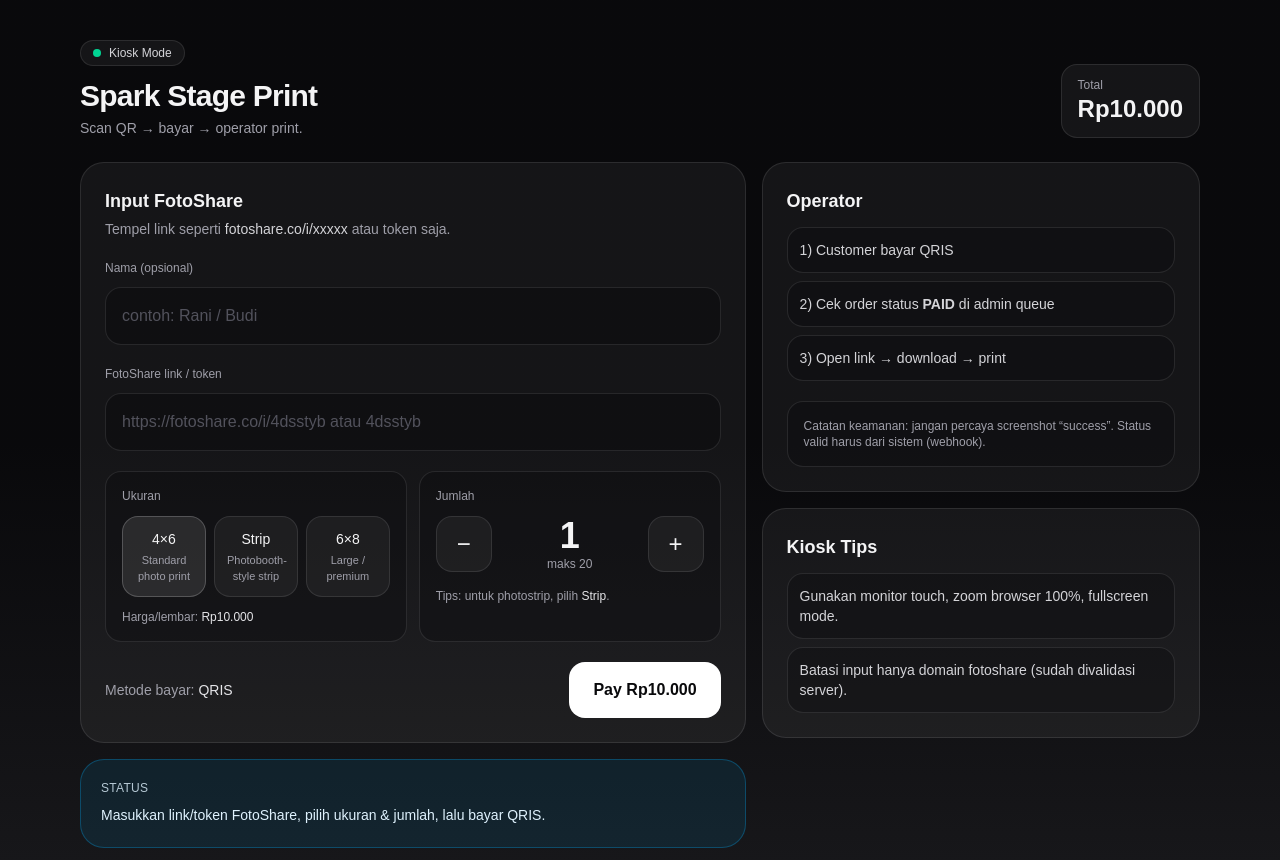
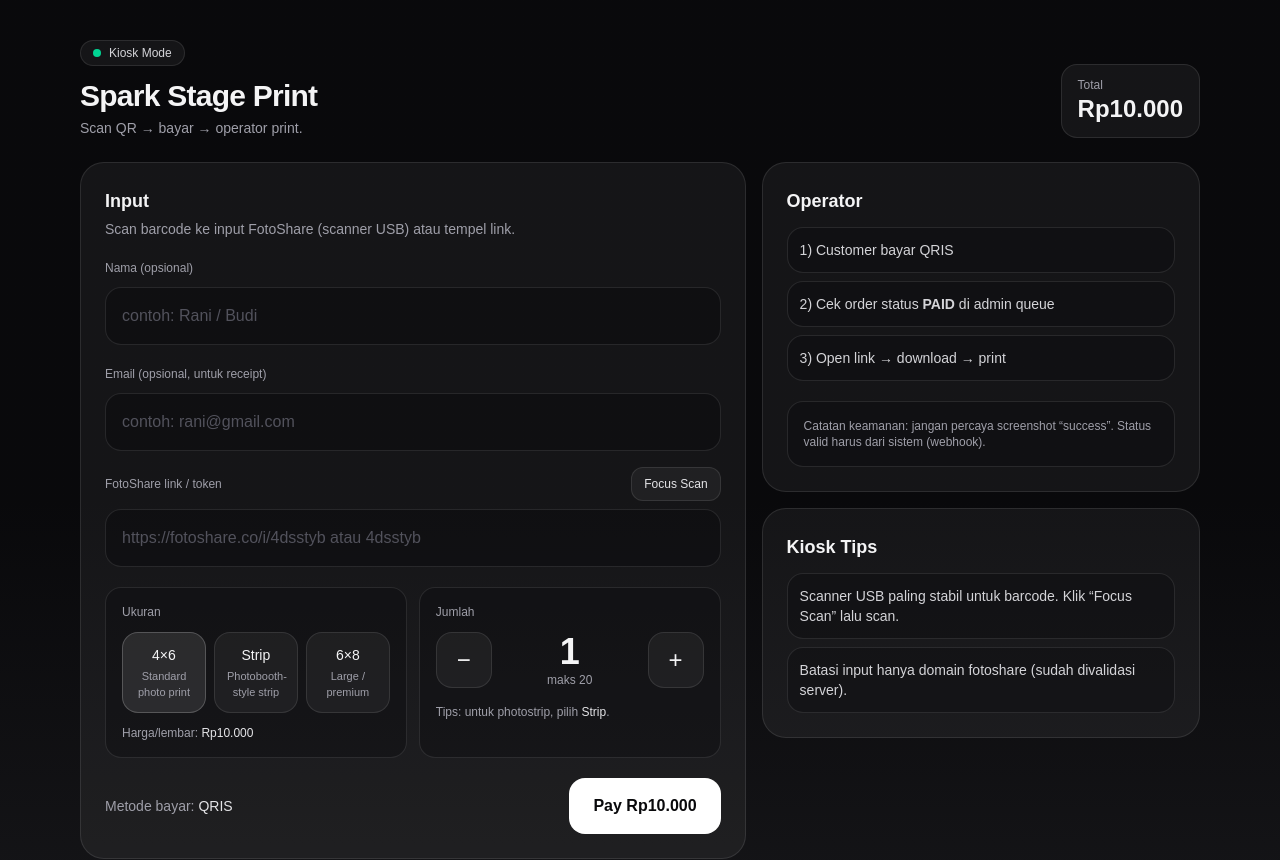
Before and after one commit to KalebGibran/spark-print, a Next.js app: page / in a window 1280 px wide. Shown: the top 860 px of the page. Built offline with nearby package versions, Linux system fonts and the light colour scheme; no server answers.

Commit message:
Email receipt, name and include email, name to admin page

```diff
--- a/app/admin/page.tsx
+++ b/app/admin/page.tsx
@@ -4,6 +4,8 @@ import { useEffect, useMemo, useState } from "react";
 
 type Order = {
   id: string;
+  customer_name: string | null;
+  customer_email: string | null;
   fotoshare_token: string;
   size: string;
   qty: number;
@@ -117,6 +119,8 @@ export default function AdminPage() {
               <tr>
                 <th className="px-4 py-3 text-left">Paid at</th>
                 <th className="px-4 py-3 text-left">Token</th>
+                <th className="px-4 py-3 text-left">Name</th>
+                <th className="px-4 py-3 text-left">Email</th>
                 <th className="px-4 py-3 text-left">Size</th>
                 <th className="px-4 py-3 text-left">Qty</th>
                 <th className="px-4 py-3 text-left">Total</th>
@@ -130,6 +134,8 @@ export default function AdminPage() {
                 <tr key={o.id} className="border-t border-white/10">
                   <td className="px-4 py-3">{o.paid_at ?? "-"}</td>
                   <td className="px-4 py-3 font-mono">{o.fotoshare_token}</td>
+                  <td className="px-4 py-3">{o.customer_name || "-"}</td>
+                  <td className="px-4 py-3">{o.customer_email || "-"}</td>
                   <td className="px-4 py-3">{o.size}</td>
                   <td className="px-4 py-3">{o.qty}</td>
                   <td className="px-4 py-3">Rp{formatIDR(o.amount)}</td>
--- a/app/api/print-orders/route.ts
+++ b/app/api/print-orders/route.ts
@@ -1,16 +1,21 @@
 import { NextResponse } from "next/server";
 import crypto from "crypto";
-import { supabaseAdmin } from "../../../lib/supabaseAdmin";
+import { supabaseAdmin } from "@/lib/supabaseAdmin";
 
 const MIDTRANS_SERVER_KEY = process.env.MIDTRANS_SERVER_KEY!;
 const MIDTRANS_IS_PRODUCTION = process.env.MIDTRANS_IS_PRODUCTION === "true";
 
+type SizeKey = "4x6" | "strip" | "6x8";
+
 function parseFotoshareToken(input: string): string {
   const s = input.trim();
+
+  // allow token-only
   if (!s.includes("://")) {
     if (!/^[a-zA-Z0-9]+$/.test(s)) throw new Error("Invalid token");
     return s;
   }
+
   const u = new URL(s);
   if (u.hostname !== "fotoshare.co") throw new Error("Only fotoshare.co allowed");
   const m = u.pathname.match(/^\/i\/([a-zA-Z0-9]+)$/);
@@ -22,20 +27,34 @@ function midtransAuth(serverKey: string) {
   return "Basic " + Buffer.from(`${serverKey}:`).toString("base64");
 }
 
+function isValidEmail(email: string) {
+  if (!email) return true; // optional
+  // simple robust-enough check
+  return /^[^\s@]+@[^\s@]+\.[^\s@]+$/.test(email);
+}
+
 export async function POST(req: Request) {
   try {
     const body = await req.json();
+
     const fotoshare_input = String(body?.fotoshare_input ?? "");
     const qty = Number(body?.qty ?? 1);
-    const size = String(body?.size ?? "4x6");
+    const size = String(body?.size ?? "4x6") as SizeKey;
+
+    const customer_name = String(body?.customer_name ?? "").trim().slice(0, 40);
+    const customer_email = String(body?.customer_email ?? "").trim().toLowerCase().slice(0, 120);
 
     if (!fotoshare_input) return NextResponse.json({ error: "fotoshare_input required" }, { status: 400 });
     if (!Number.isFinite(qty) || qty < 1 || qty > 20) return NextResponse.json({ error: "qty must be 1..20" }, { status: 400 });
 
-    const allowedSizes = new Set(["4x6", "strip", "6x8"]);
+    const allowedSizes = new Set<SizeKey>(["4x6", "strip", "6x8"]);
     if (!allowedSizes.has(size)) return NextResponse.json({ error: "invalid size" }, { status: 400 });
 
-    // sementara pricing dummy (kamu bisa ganti nanti)
+    if (!isValidEmail(customer_email)) {
+      return NextResponse.json({ error: "invalid email" }, { status: 400 });
+    }
+
+    // pricing (sementara)
     const unitPrice = size === "6x8" ? 20000 : size === "strip" ? 15000 : 10000;
     const grossAmount = unitPrice * qty;
 
@@ -44,7 +63,7 @@ export async function POST(req: Request) {
     const shortRand = crypto.randomBytes(4).toString("hex");
     const midtrans_order_id = `PRINT-${Date.now()}-${shortRand}`.slice(0, 50);
 
-    // insert dulu
+    // insert order dulu
     const { data: order, error: insErr } = await supabaseAdmin
       .from("print_orders")
       .insert({
@@ -54,6 +73,8 @@ export async function POST(req: Request) {
         qty,
         amount: grossAmount,
         status: "PENDING",
+        customer_name: customer_name || null,
+        customer_email: customer_email || null,
       })
       .select("*")
       .single();
@@ -66,10 +87,15 @@ export async function POST(req: Request) {
 
     const payload = {
       transaction_details: { order_id: midtrans_order_id, gross_amount: grossAmount },
-      enabled_payments: ["gopay"], // nanti di client: gopayMode:"qr"
+      enabled_payments: ["gopay"], // kiosk QR via gopayMode:"qr"
       item_details: [
         { id: `print-${size}`, price: unitPrice, quantity: qty, name: `Photo Print ${size}` },
       ],
+      // optional: tampilkan customer detail di UI payment
+      customer_details: {
+        first_name: customer_name || "Customer",
+        email: customer_email || undefined,
+      },
     };
 
     const resp = await fetch(snapUrl, {
--- a/app/page.tsx
+++ b/app/page.tsx
@@ -1,7 +1,7 @@
 "use client";
 
 import Script from "next/script";
-import { useMemo, useState } from "react";
+import { useMemo, useRef, useState } from "react";
 
 declare global {
   interface Window {
@@ -17,7 +17,6 @@ const SIZE_OPTIONS: { key: SizeKey; label: string; hint: string }[] = [
   { key: "6x8", label: "6×8", hint: "Large / premium" },
 ];
 
-// Keep same pricing as backend (sementara)
 function unitPrice(size: SizeKey) {
   if (size === "6x8") return 20000;
   if (size === "strip") return 15000;
@@ -28,15 +27,25 @@ function formatIDR(n: number) {
   return new Intl.NumberFormat("id-ID").format(n);
 }
 
+function isValidEmail(email: string) {
+  if (!email) return true;
+  return /^[^\s@]+@[^\s@]+\.[^\s@]+$/.test(email);
+}
+
 export default function KioskPage() {
   const [name, setName] = useState("");
+  const [email, setEmail] = useState("");
+
   const [input, setInput] = useState("");
   const [qty, setQty] = useState(1);
   const [size, setSize] = useState<SizeKey>("4x6");
   const [loading, setLoading] = useState(false);
+
   const [status, setStatus] = useState<
     { kind: "idle" | "info" | "ok" | "warn" | "err"; text: string } | undefined
-  >({ kind: "info", text: "Masukkan link/token FotoShare, pilih ukuran & jumlah, lalu bayar QRIS." });
+  >({ kind: "info", text: "Masukkan link/token FotoShare (atau scan barcode), pilih ukuran & jumlah, lalu bayar QRIS." });
+
+  const scanRef = useRef<HTMLInputElement | null>(null);
 
   const total = useMemo(() => unitPrice(size) * qty, [size, qty]);
 
@@ -44,6 +53,10 @@ export default function KioskPage() {
     process.env.NEXT_PUBLIC_MIDTRANS_IS_PRODUCTION === "true"
       ? "https://app.midtrans.com/snap/snap.js"
       : "https://app.sandbox.midtrans.com/snap/snap.js";
+
+  function bumpQty(delta: number) {
+    setQty((q) => Math.min(20, Math.max(1, q + delta)));
+  }
 
   async function pay() {
     if (!input.trim()) {
@@ -54,6 +67,10 @@ export default function KioskPage() {
       setStatus({ kind: "err", text: "Snap.js belum ter-load. Refresh halaman." });
       return;
     }
+    if (!isValidEmail(email.trim())) {
+      setStatus({ kind: "warn", text: "Format email tidak valid." });
+      return;
+    }
 
     setLoading(true);
     setStatus({ kind: "info", text: "Membuat order..." });
@@ -62,7 +79,13 @@ export default function KioskPage() {
       const r = await fetch("/api/print-orders", {
         method: "POST",
         headers: { "Content-Type": "application/json" },
-        body: JSON.stringify({ fotoshare_input: input, qty, size, customer_name: name }),
+        body: JSON.stringify({
+          fotoshare_input: input,
+          qty,
+          size,
+          customer_name: name,
+          customer_email: email,
+        }),
       });
 
       const text = await r.text();
@@ -78,8 +101,8 @@ export default function KioskPage() {
       window.snap.pay(j.snap_token, {
         gopayMode: "qr",
         onSuccess: () => {
-          // Catatan: status PAID yang valid tetap dari webhook (server)
-          setStatus({ kind: "ok", text: "Pembayaran sukses. Silakan tunjukkan ke operator / tunggu diproses." });
+          // Sukses yang valid tetap webhook. Ini hanya UX.
+          setStatus({ kind: "ok", text: "Pembayaran sukses. Silakan tunggu diproses operator." });
         },
         onPending: () => setStatus({ kind: "info", text: "Menunggu pembayaran (scan QRIS)." }),
         onError: () => setStatus({ kind: "err", text: "Pembayaran gagal. Coba ulang." }),
@@ -90,13 +113,6 @@ export default function KioskPage() {
     } finally {
       setLoading(false);
     }
-  }
-
-  function bumpQty(delta: number) {
-    setQty((q) => {
-      const next = q + delta;
-      return Math.min(20, Math.max(1, next));
-    });
   }
 
   const statusClasses =
@@ -124,9 +140,7 @@ export default function KioskPage() {
               <h1 className="mt-3 text-2xl font-semibold tracking-tight sm:text-3xl">
                 Spark Stage Print
               </h1>
-              <p className="mt-1 text-sm text-zinc-400">
-                Scan QR → bayar → operator print.
-              </p>
+              <p className="mt-1 text-sm text-zinc-400">Scan QR → bayar → operator print.</p>
             </div>
 
             <div className="rounded-2xl border border-white/10 bg-white/5 px-4 py-3">
@@ -137,35 +151,57 @@ export default function KioskPage() {
 
           {/* Layout */}
           <div className="mt-6 grid gap-4 lg:grid-cols-5">
-            {/* Left: Form */}
+            {/* Left */}
             <section className="lg:col-span-3">
               <div className="rounded-3xl border border-white/10 bg-white/5 p-4 sm:p-6">
-                <div className="flex items-start justify-between gap-4">
-                  <div>
-                    <h2 className="text-lg font-semibold">Input FotoShare</h2>
-                    <p className="mt-1 text-sm text-zinc-400">
-                      Tempel link seperti <span className="text-zinc-300">fotoshare.co/i/xxxxx</span> atau token saja.
-                    </p>
-                  </div>
-                </div>
+                <h2 className="text-lg font-semibold">Input</h2>
+                <p className="mt-1 text-sm text-zinc-400">
+                  Scan barcode ke input FotoShare (scanner USB) atau tempel link.
+                </p>
 
+                {/* Name */}
                 <div className="mt-4">
                   <label className="text-xs text-zinc-400">Nama (opsional)</label>
                   <input
                     value={name}
                     onChange={(e) => setName(e.target.value)}
                     placeholder="contoh: Rani / Budi"
-                    className="mt-2 w-full rounded-2xl border border-white/10 bg-zinc-950/40 px-4 py-4 text-base outline-none ring-0 placeholder:text-zinc-600 focus:border-white/20"
+                    className="mt-2 w-full rounded-2xl border border-white/10 bg-zinc-950/40 px-4 py-4 text-base outline-none placeholder:text-zinc-600 focus:border-white/20"
                   />
                 </div>
 
+                {/* Email */}
                 <div className="mt-4">
-                  <label className="text-xs text-zinc-400">FotoShare link / token</label>
+                  <label className="text-xs text-zinc-400">Email (opsional, untuk receipt)</label>
                   <input
+                    value={email}
+                    onChange={(e) => setEmail(e.target.value)}
+                    placeholder="contoh: rani@gmail.com"
+                    className="mt-2 w-full rounded-2xl border border-white/10 bg-zinc-950/40 px-4 py-4 text-base outline-none placeholder:text-zinc-600 focus:border-white/20"
+                  />
+                  {!isValidEmail(email.trim()) && email.trim() && (
+                    <div className="mt-2 text-xs text-amber-200">Format email tidak valid.</div>
+                  )}
+                </div>
+
+                {/* Fotoshare */}
+                <div className="mt-4">
+                  <div className="flex items-center justify-between gap-3">
+                    <label className="text-xs text-zinc-400">FotoShare link / token</label>
+                    <button
+                      type="button"
+                      onClick={() => scanRef.current?.focus()}
+                      className="rounded-xl border border-white/10 bg-white/5 px-3 py-2 text-xs text-zinc-200 hover:bg-white/10"
+                    >
+                      Focus Scan
+                    </button>
+                  </div>
+                  <input
+                    ref={scanRef}
                     value={input}
                     onChange={(e) => setInput(e.target.value)}
                     placeholder="https://fotoshare.co/i/4dsstyb atau 4dsstyb"
-                    className="mt-2 w-full rounded-2xl border border-white/10 bg-zinc-950/40 px-4 py-4 text-base outline-none ring-0 placeholder:text-zinc-600 focus:border-white/20"
+                    className="mt-2 w-full rounded-2xl border border-white/10 bg-zinc-950/40 px-4 py-4 text-base outline-none placeholder:text-zinc-600 focus:border-white/20"
                   />
                 </div>
 
@@ -196,16 +232,14 @@ export default function KioskPage() {
                     </div>
                   </div>
 
-                  {/* Quantity */}
+                  {/* Qty */}
                   <div className="rounded-2xl border border-white/10 bg-zinc-950/30 p-4">
                     <div className="text-xs text-zinc-400">Jumlah</div>
-
                     <div className="mt-3 flex items-center justify-between gap-3">
                       <button
                         type="button"
                         onClick={() => bumpQty(-1)}
-                        className="h-14 w-14 rounded-2xl border border-white/10 bg-white/5 text-2xl hover:bg-white/10 active:scale-[0.99]"
-                        aria-label="Decrease quantity"
+                        className="h-14 w-14 rounded-2xl border border-white/10 bg-white/5 text-2xl hover:bg-white/10"
                       >
                         −
                       </button>
@@ -218,20 +252,17 @@ export default function KioskPage() {
                       <button
                         type="button"
                         onClick={() => bumpQty(1)}
-                        className="h-14 w-14 rounded-2xl border border-white/10 bg-white/5 text-2xl hover:bg-white/10 active:scale-[0.99]"
-                        aria-label="Increase quantity"
+                        className="h-14 w-14 rounded-2xl border border-white/10 bg-white/5 text-2xl hover:bg-white/10"
                       >
                         +
                       </button>
                     </div>
-
                     <div className="mt-4 text-xs text-zinc-400">
                       Tips: untuk photostrip, pilih <span className="text-zinc-200">Strip</span>.
                     </div>
                   </div>
                 </div>
 
-                {/* Action */}
                 <div className="mt-5 flex flex-col gap-3 sm:flex-row sm:items-center sm:justify-between">
                   <div className="text-sm text-zinc-400">
                     Metode bayar: <span className="text-zinc-200">QRIS</span>
@@ -251,7 +282,6 @@ export default function KioskPage() {
                 </div>
               </div>
 
-              {/* Status */}
               <div className={`mt-4 rounded-3xl border p-4 sm:p-5 ${statusClasses}`}>
                 <div className="text-xs uppercase tracking-wide opacity-80">Status</div>
                 <div className="mt-2 whitespace-pre-wrap text-sm leading-relaxed">
@@ -260,22 +290,17 @@ export default function KioskPage() {
               </div>
             </section>
 
-            {/* Right: Operator instructions */}
+            {/* Right */}
             <aside className="lg:col-span-2">
               <div className="rounded-3xl border border-white/10 bg-white/5 p-4 sm:p-6">
                 <h3 className="text-lg font-semibold">Operator</h3>
                 <ol className="mt-3 space-y-2 text-sm text-zinc-300">
-                  <li className="rounded-2xl border border-white/10 bg-zinc-950/30 p-3">
-                    1) Customer bayar QRIS
-                  </li>
+                  <li className="rounded-2xl border border-white/10 bg-zinc-950/30 p-3">1) Customer bayar QRIS</li>
                   <li className="rounded-2xl border border-white/10 bg-zinc-950/30 p-3">
                     2) Cek order status <span className="font-semibold">PAID</span> di admin queue
                   </li>
-                  <li className="rounded-2xl border border-white/10 bg-zinc-950/30 p-3">
-                    3) Open link → download → print
-                  </li>
+                  <li className="rounded-2xl border border-white/10 bg-zinc-950/30 p-3">3) Open link → download → print</li>
                 </ol>
-
                 <div className="mt-5 rounded-2xl border border-white/10 bg-zinc-950/30 p-4 text-xs text-zinc-400">
                   Catatan keamanan: jangan percaya screenshot “success”. Status valid harus dari sistem (webhook).
                 </div>
@@ -285,7 +310,7 @@ export default function KioskPage() {
                 <h3 className="text-lg font-semibold">Kiosk Tips</h3>
                 <ul className="mt-3 space-y-2 text-sm text-zinc-300">
                   <li className="rounded-2xl border border-white/10 bg-zinc-950/30 p-3">
-                    Gunakan monitor touch, zoom browser 100%, fullscreen mode.
+                    Scanner USB paling stabil untuk barcode. Klik “Focus Scan” lalu scan.
                   </li>
                   <li className="rounded-2xl border border-white/10 bg-zinc-950/30 p-3">
                     Batasi input hanya domain fotoshare (sudah divalidasi server).
```
Also changed, not shown: app/api/admin/paid-orders/route.ts (+2 -5 lines).
